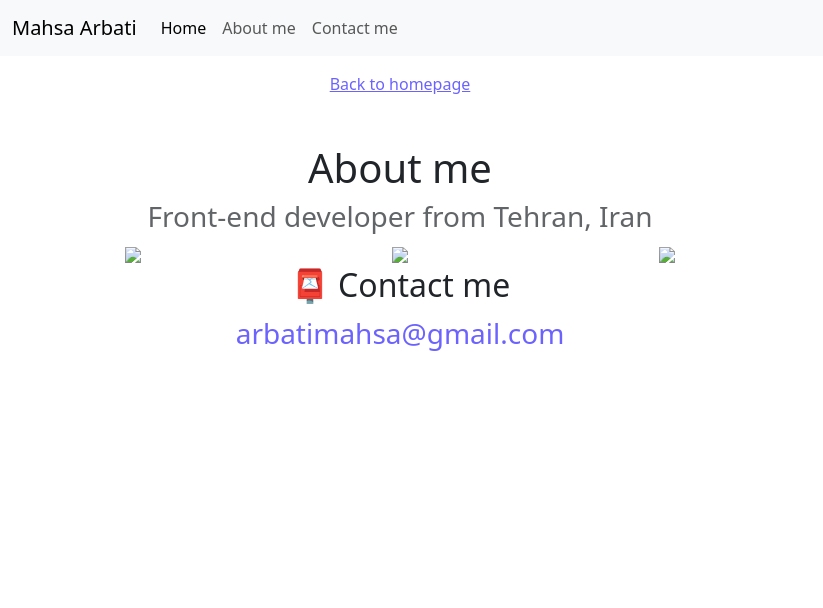
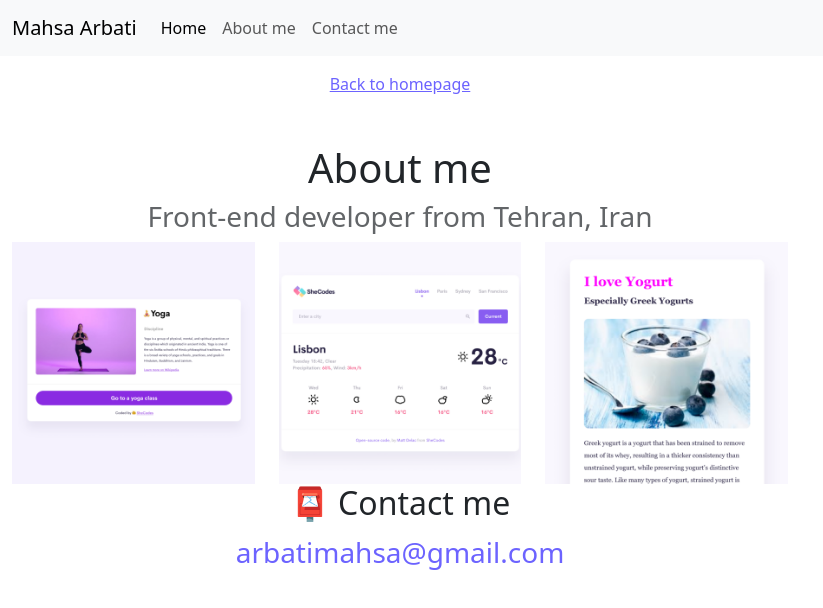
Before and after one commit to arbatimahsa/shecodes-responsive, a website: page about.html in a window 1280 px wide. Shown: the whole page, without its empty margins (0-823 px from the left). Drawn offline with nearby package versions, Linux system fonts and the light colour scheme.

Commit message:
Update about.html

```diff
--- a/about.html
+++ b/about.html
@@ -55,13 +55,13 @@
     <div class="container text-center">
       <div class="row">
         <div class="col-sm-4">
-          <img src="images/yoga.png" class="img-fluid" />
+          <img src="yoga.png" class="img-fluid" />
         </div>
         <div class="col-sm-4">
-          <img src="images/weather.png" class="img-fluid" />
+          <img src="weather.png" class="img-fluid" />
         </div>
         <div class="col-sm-4">
-          <img src="images/yogurt.png" class="img-fluid" />
+          <img src="yogurt.png" class="img-fluid" />
         </div>
       </div>
     </div>
```
